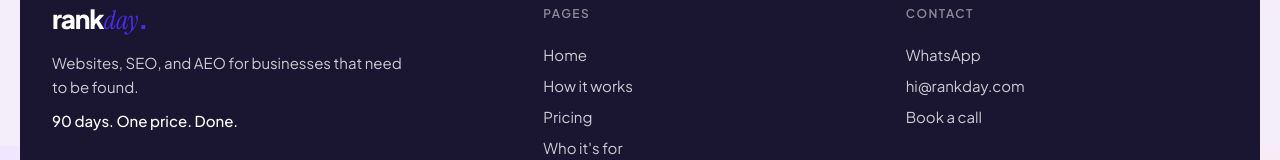
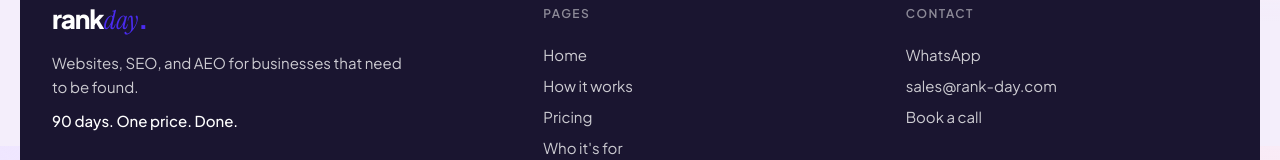
Before and after one commit to ijas47/rankday, a Next.js app: page /faq in a window 1280 px wide. Shown: the part 2254-2414 px from the top of the page. Built offline with nearby package versions, Linux system fonts and the light colour scheme.

Commit message:
Update footer email to sales@rank-day.com

```diff
--- a/components/footer.tsx
+++ b/components/footer.tsx
@@ -87,7 +87,7 @@ export function Footer() {
           <div>
             <h5>Contact</h5>
             <a className="footer-link">WhatsApp</a>
-            <a className="footer-link">hi@rankday.com</a>
+            <a className="footer-link" href="mailto:sales@rank-day.com">sales@rank-day.com</a>
             <a className="footer-link">Book a call</a>
           </div>
         </div>
```
